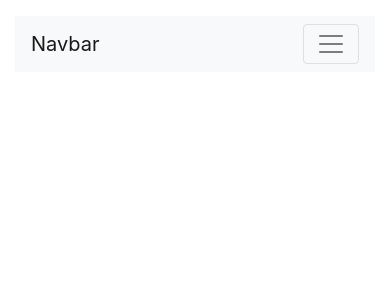
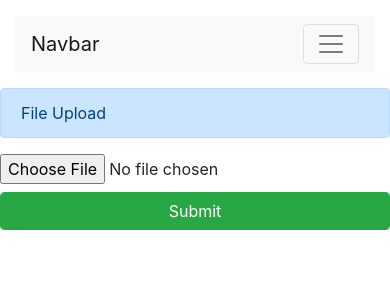
Before and after one commit to ChrisMuga/react-learning, a React (Create React App) app: page /file-upload in a window 390 px wide. Shown: the top 300 px of the page. Built offline with nearby package versions, Linux system fonts and the light colour scheme.

Commit message:
start with file upload to API endpoint

```diff
--- a/package.json
+++ b/package.json
@@ -3,6 +3,7 @@
   "version": "0.1.0",
   "private": true,
   "dependencies": {
+    "axios": "^0.19.0",
     "bootstrap": "^4.3.1",
     "node-fetch": "^2.6.0",
     "react": "^16.9.0",
--- a/src/App.js
+++ b/src/App.js
@@ -1,9 +1,10 @@
-import React from "react"
-import "bootstrap/dist/css/bootstrap.css"
-import { BrowserRouter as Router, Route } from "react-router-dom"
-import Index from "./pages/Index"
-import UsersPage from "./pages/UsersPage"
-import Navbar from "./components/Navbar"
+import React from "react";
+import "bootstrap/dist/css/bootstrap.css";
+import { BrowserRouter as Router, Route } from "react-router-dom";
+import Index from "./pages/Index";
+import UsersPage from "./pages/UsersPage";
+import Navbar from "./components/Navbar";
+import FileUpload from "./pages/FileUpload";
 
 function App() {
   return (
@@ -12,9 +13,10 @@ function App() {
         <Navbar />
       </div>
       <Route path="/users" component={UsersPage} />
+      <Route path="/file-upload" component={FileUpload} />
       <Route exact path="/" component={Index} />
     </Router>
-	)
+  );
 }
 
-export default App
+export default App;
--- a/src/components/Navbar.jsx
+++ b/src/components/Navbar.jsx
@@ -1,14 +1,14 @@
-import React from "react"
-import { NavLink, Link } from "react-router-dom"
+import React from "react";
+import { Link } from "react-router-dom";
 function Navbar(props) {
   return (
     <div>
-			<nav class="navbar navbar-expand-lg navbar-light bg-light mb-3">
+      <nav className="navbar navbar-expand-lg navbar-light bg-light mb-3">
         <Link to="/" className="navbar-brand">
           Navbar
         </Link>
         <button
-					class="navbar-toggler"
+          className="navbar-toggler"
           type="button"
           data-toggle="collapse"
           data-target="#navbarNav"
@@ -16,25 +16,30 @@ function Navbar(props) {
           aria-expanded="false"
           aria-label="Toggle navigation"
         >
-					<span class="navbar-toggler-icon"></span>
+          <span className="navbar-toggler-icon"></span>
         </button>
-				<div class="collapse navbar-collapse" id="navbarNav">
-					<ul class="navbar-nav">
-						<li class="nav-item active">
+        <div className="collapse navbar-collapse" id="navbarNav">
+          <ul className="navbar-nav">
+            <li className="nav-item active">
               <Link to="/" className="nav-link">
-								Home <span class="sr-only">(current)</span>
+                Home <span className="sr-only">(current)</span>
               </Link>
             </li>
-						<li class="nav-item">
+            <li className="nav-item">
               <Link to="/users" className="nav-link">
                 Users
+              </Link>
+            </li>
+            <li className="nav-item">
+              <Link to="/file-upload" className="nav-link">
+                File Upload
               </Link>
             </li>
           </ul>
         </div>
       </nav>
     </div>
-	)
+  );
 }
 
-export default Navbar
+export default Navbar;
--- /dev/null
+++ b/src/pages/FileUpload.jsx
@@ -0,0 +1,34 @@
+import React from "react";
+import axios from "axios";
+
+const fileInput = React.createRef();
+function FileUpload(props) {
+  function submit(e) {
+    e.preventDefault();
+    console.log(fileInput.current.files[0]);
+    // file upload
+    const formData = new FormData();
+    formData.append("imageFile", fileInput.current.files[0]);
+    const URL = "http://localhost:4000/api/file-upload";
+    const CONFIG = {
+      headers: {
+        "Content-Type": "multipart/form-data"
+      }
+    };
+    axios.post(URL, formData, CONFIG);
+    // file upload
+  }
+  return (
+    <div className="row my-2 d-flex justify-content-center">
+      <div className="col-md-6">
+        <div className="alert alert-primary">File Upload</div>
+        <input type="file" name="imageFile" placeholder="Select Image" ref={fileInput} />
+        <button className="btn btn-success form-control mt-2" onClick={submit}>
+          Submit
+        </button>
+      </div>
+    </div>
+  );
+}
+
+export default FileUpload;
```
Also changed, not shown: 1 other file (tests, documents, lock files or other folders). Lines whose indentation alone changed are shown as unchanged.
